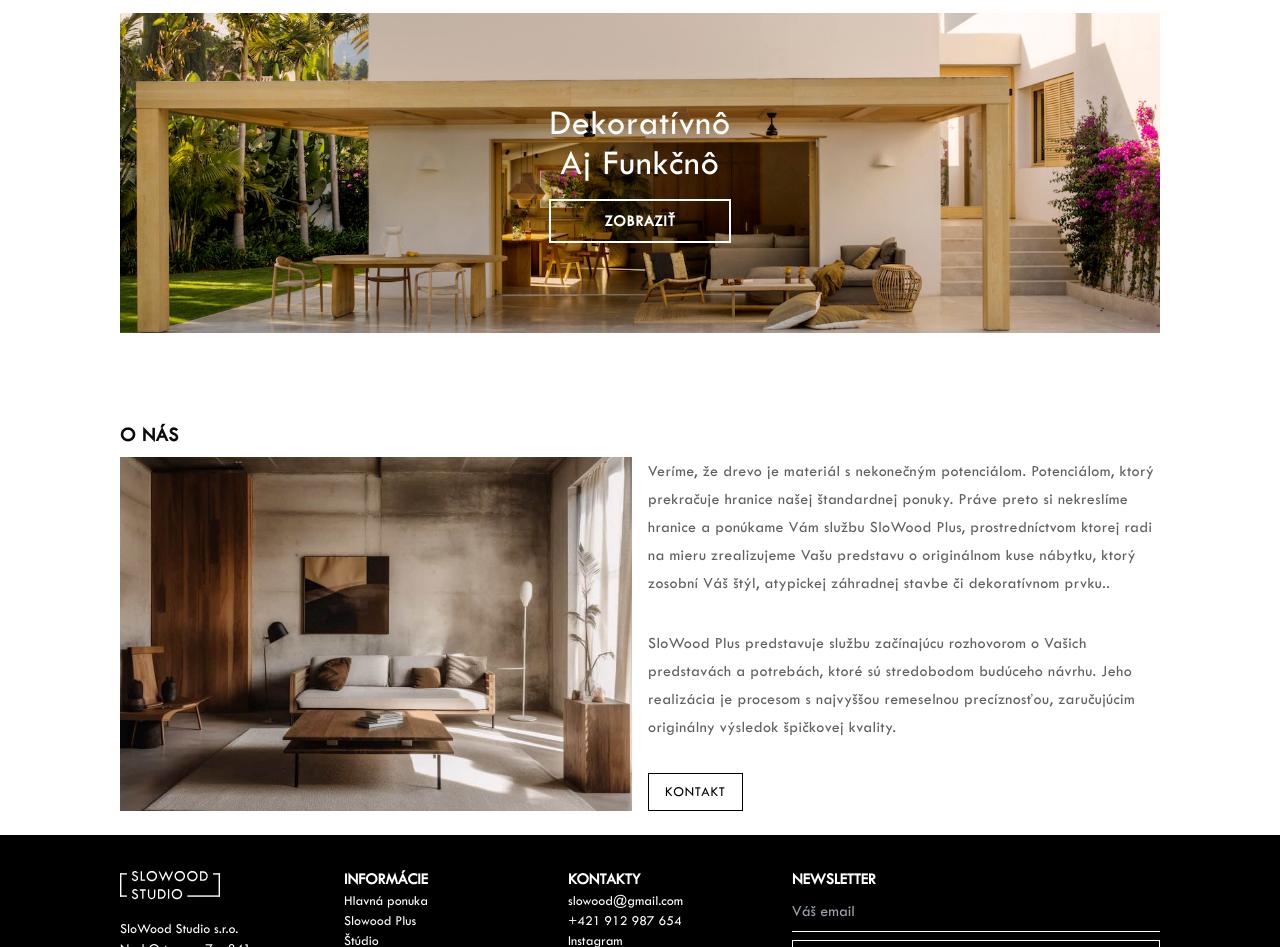
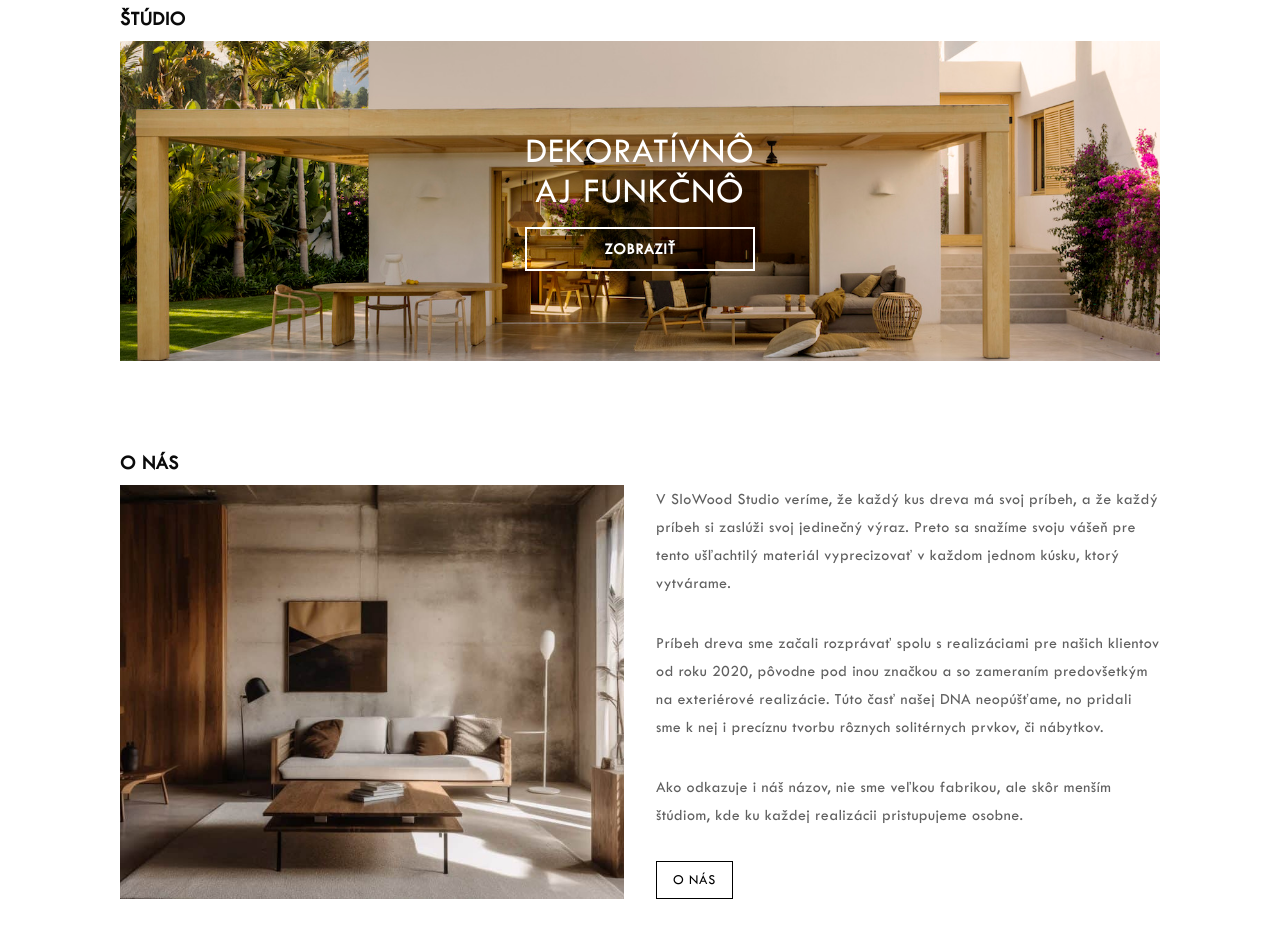
Before and after one commit to marosstudenic/slowood, a Next.js app: page / in a window 1280 px wide. Shown: the part 1585-2532 px from the top of the page. Built offline with nearby package versions, Linux system fonts and the light colour scheme.

Commit message:
chnage spacing mostly in main page

```diff
--- a/src/app/(public)/layout.tsx
+++ b/src/app/(public)/layout.tsx
@@ -5,7 +5,7 @@ export default function Layout({ children }: { children: React.ReactNode }) {
     return (
         <main className="bg-white font-twCent max-md:pt-20 pt-28">
             <Navbar />
-            <div className="w-full max-w-[1300px] mx-auto px-[120px] max-md:px-0">
+            <div className="w-full max-w-[1300px] mx-auto px-[120px] max-md:px-0 pb-16">
                 {children}
             </div>
             <Footer />
--- a/src/components/AboutUs.tsx
+++ b/src/components/AboutUs.tsx
@@ -5,21 +5,25 @@ export const AboutUs = () => {
     return (
         <div className="max-md:bg-[#f6f6f0] py-6">
             <h2 className="text-twCent text-xl font-bold pb-2 uppercase tracking-wide max-md:px-6">O nás</h2>
-            <div className="grid grid-cols-2 max-md:grid-cols-1 gap-4">
+            <div className="grid grid-cols-2 max-md:grid-cols-1 gap-8 max-md:gap-4">
                 <div className="w-full h-full max-md:hidden">
                     <Image src='/images/slowoodplus.jpeg' alt='slowoodplus' width={400} height={400} className="object-cover w-full h-full" />
                 </div>
                 <div className="w-full space-y-8 gap-4 text-primary-text leading-7 tracking-wide h-full max-md:text-sm max-md:px-6">
                     <p>
-                        Veríme, že drevo je materiál s nekonečným potenciálom. Potenciálom, ktorý prekračuje hranice našej štandardnej ponuky. Práve preto si nekreslíme hranice a ponúkame Vám službu SloWood Plus, prostredníctvom ktorej radi na mieru zrealizujeme Vašu predstavu o originálnom kuse nábytku, ktorý zosobní Váš štýl, atypickej záhradnej stavbe či dekoratívnom prvku..
+                        V SloWood Studio veríme, že každý kus dreva má svoj príbeh, a že každý príbeh si zaslúži svoj jedinečný výraz. Preto sa snažíme svoju vášeň pre tento ušľachtilý materiál vyprecizovať v každom jednom kúsku, ktorý vytvárame.
                     </p>
                     <p>
-                        SloWood Plus predstavuje službu začínajúcu rozhovorom o Vašich predstavách a potrebách, ktoré sú stredobodom budúceho návrhu. Jeho realizácia je procesom s najvyššou remeselnou precíznosťou, zaručujúcim originálny výsledok špičkovej kvality.
+                        Príbeh dreva sme začali rozprávať spolu s realizáciami pre našich klientov od roku 2020, pôvodne pod inou značkou a so zameraním predovšetkým na exteriérové realizácie. Túto časť našej DNA neopúšťame, no pridali sme k nej i precíznu tvorbu rôznych solitérnych prvkov, či nábytkov.
+                    </p>
+                    <p>
+                        Ako odkazuje i náš názov, nie sme veľkou fabrikou, ale skôr menším štúdiom, kde ku každej realizácii pristupujeme osobne.
+
                     </p>
 
                     <div className="flex justify-between">
-                        <Link href="/kontakt" className="uppercase tracking-wider border px-4 py-2 text-sm border-black text-black w-auto hover:scale-105 transition-all max-md:text-xs">
-                            Kontakt
+                        <Link href="/o-nas" className="uppercase tracking-wider border px-4 py-2 text-sm border-black text-black w-auto hover:scale-105 transition-all max-md:text-xs">
+                            O nás
                         </Link>
                     </div>
                 </div>
--- a/src/components/Footer.tsx
+++ b/src/components/Footer.tsx
@@ -12,13 +12,13 @@ export const Footer = () => {
         <div>
           <Image src="/logo-white.svg" alt="logo" width={100} height={80} className="pb-4 hidden md:block" />
           <div className="text-sm text-white">
-            <p>SloWood Studio s.r.o.</p>
+            <p>SloWood Studio</p>
             <p>Nad Ostrovom 7a, 841 04
               Karlova Ves, Bratislava
               Slovenská republika</p>
-            <p>
+            {/* <p>
               IČO: 12 345 678
-            </p>
+            </p> */}
             <p className="hidden md:block">
               © 2024 slowood.sk
             </p>
@@ -49,7 +49,7 @@ export const Footer = () => {
           <h2 className="font-bold text-md text-white uppercase">Kontakty</h2>
           <div className="text-white text-sm flex flex-col">
             <Link href="mailto: slowood@gmail.com"> slowood@gmail.com</Link>
-            <Link href="tel:+421912987654"> +421 912 987 654</Link>
+            <Link href="tel:+421912987654"> +421 905 517 382            </Link>
             <Link href="https://www.instagram.com/slowood.sk/" target="__blank"> Instagram</Link>
           </div>
         </div>
--- a/src/components/Slowoodplus.tsx
+++ b/src/components/Slowoodplus.tsx
@@ -5,7 +5,7 @@ export const Slowoodplus = () => {
     return (
         <div className="max-md:bg-[#f6f6f0] py-6">
             <h2 className="text-twCent text-xl font-bold pb-2 uppercase tracking-wide max-md:px-6">Slowood plus</h2>
-            <div className="grid grid-cols-2 max-md:grid-cols-1 gap-4">
+            <div className="grid grid-cols-2 max-md:grid-cols-1 gap-8 max-md:gap-4">
                 <div className="w-full h-full max-md:hidden">
                     <Image src='/images/slowoodplus.jpeg' alt='slowoodplus' width={400} height={400} className="object-cover w-full h-full" />
                 </div>
--- a/src/components/Studio.tsx
+++ b/src/components/Studio.tsx
@@ -9,7 +9,7 @@ export const Studio = () => {
                     <h2 className="text-md uppercase font-bold tracking-wide">Štúdio</h2>
                 </div>
                 <div className="space-y-4">
-                    <h2 className="text-4xl text-white tracking-wide text-center"> Dekoratívnô <br />
+                    <h2 className="text-4xl text-white tracking-wide text-center uppercase"> Dekoratívnô <br />
                         Aj Funkčnô
                     </h2>
                     <div>
```
